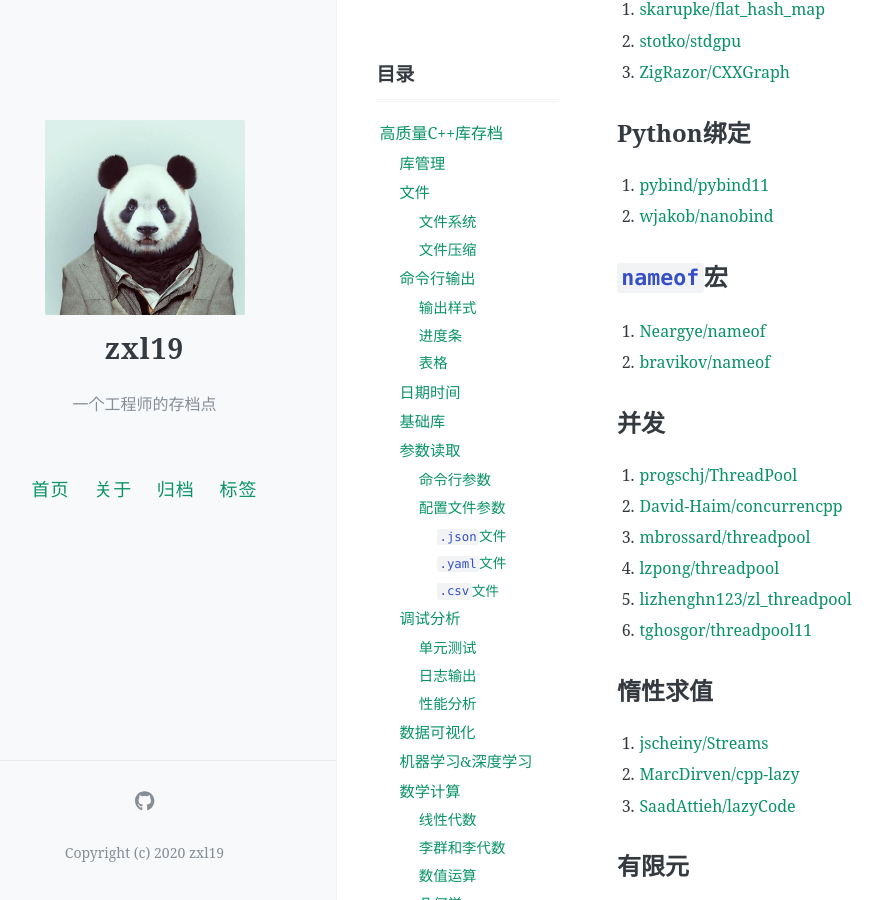
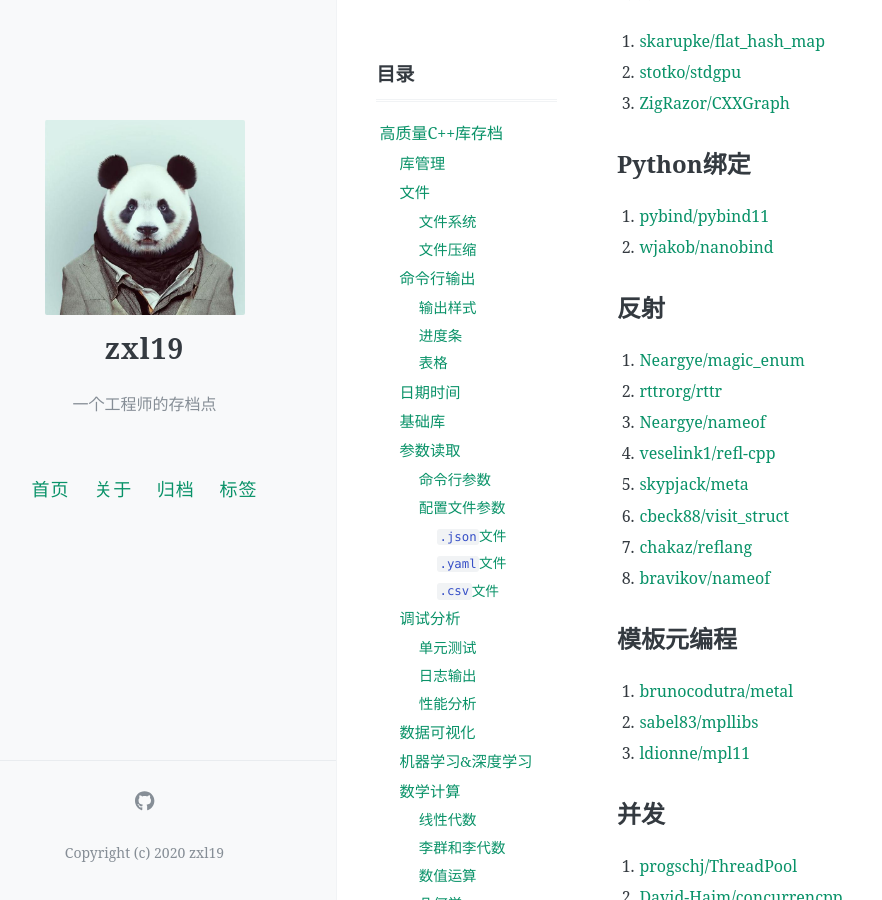
Before and after one commit to zxl19/zxl19.github.io, a Jekyll site: the page built from _posts/2021-06-01-cpp-library.md, in a window 1280 px wide and 900 px high, scrolled down 6113 px. Shown: the whole window, without its empty margins (47-929 px from the left). Built offline with Jekyll 4.4.1, drawn with Linux system fonts in a browser that asks for light colours; comment, search, counter and statistics services are not loaded.

Commit message:
Update Posts

```diff
--- a/_posts/2021-06-01-cpp-library.md
+++ b/_posts/2021-06-01-cpp-library.md
@@ -228,10 +229,22 @@ pinned: false
 1. [pybind/pybind11](https://github.com/pybind/pybind11)
 2. [wjakob/nanobind](https://github.com/wjakob/nanobind)
 
-## `nameof`宏
+## 反射
 
-1. [Neargye/nameof](https://github.com/Neargye/nameof)
-2. [bravikov/nameof](https://github.com/bravikov/nameof)
+1. [Neargye/magic_enum](https://github.com/Neargye/magic_enum)
+2. [rttrorg/rttr](https://github.com/rttrorg/rttr)
+3. [Neargye/nameof](https://github.com/Neargye/nameof)
+4. [veselink1/refl-cpp](https://github.com/veselink1/refl-cpp)
+5. [skypjack/meta](https://github.com/skypjack/meta)
+6. [cbeck88/visit_struct](https://github.com/cbeck88/visit_struct)
+7. [chakaz/reflang](https://github.com/chakaz/reflang)
+8. [bravikov/nameof](https://github.com/bravikov/nameof)
+
+## 模板元编程
+
+1. [brunocodutra/metal](https://github.com/brunocodutra/metal)
+2. [sabel83/mpllibs](https://github.com/sabel83/mpllibs)
+3. [ldionne/mpl11](https://github.com/ldionne/mpl11)
 
 ## 并发
 
```
Also changed, not shown: other parts of _posts/2021-06-01-cpp-library.md (+1 -0 lines), _posts/2021-06-14-academic-guide.md (+3 -1 lines), _posts/2021-09-03-sophus-note.md (+2 -2 lines), _posts/2023-03-25-math-material.md (+3 -2 lines).
